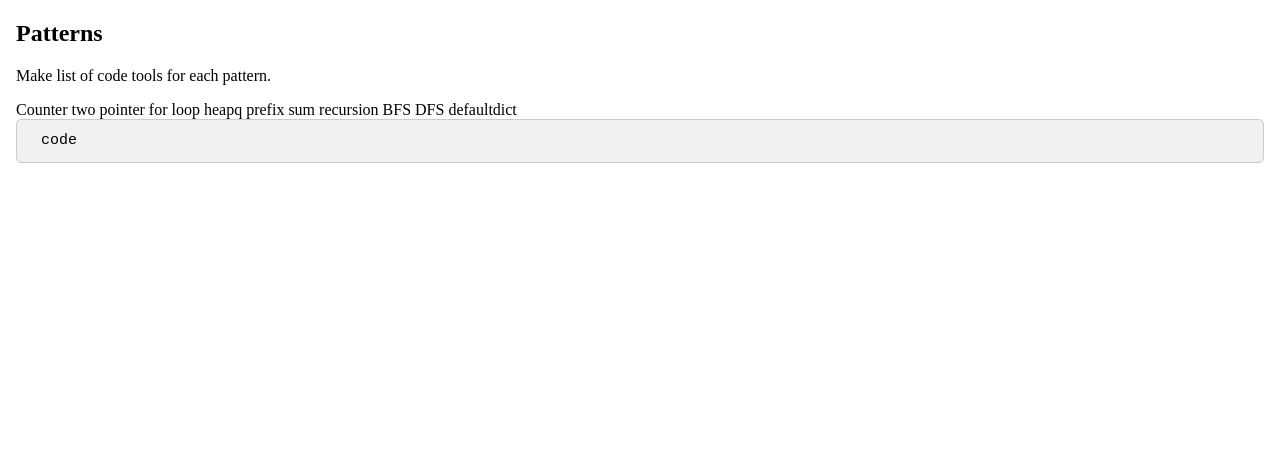
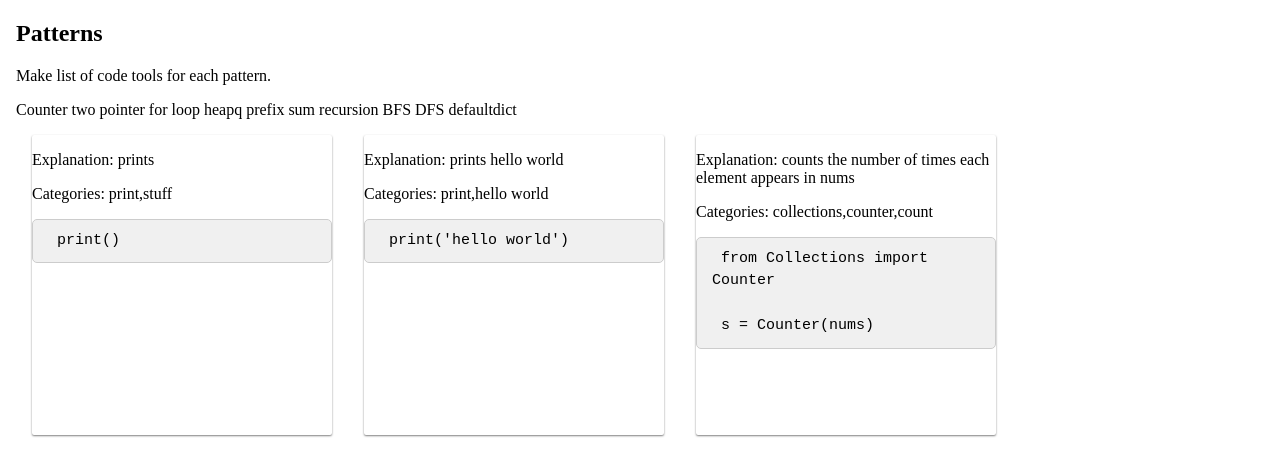
Before and after one commit to smithwithatypo/python-algorithm-snippets, an Angular app: page / in a window 1280 px wide. Shown: the top 476 px of the page. Built offline with nearby package versions, Linux system fonts and the light colour scheme.

Commit message:
added data service, data.json, and tested successfully

```diff
--- a/src/app/app.module.ts
+++ b/src/app/app.module.ts
@@ -1,5 +1,7 @@
 import { NgModule } from '@angular/core';
 import { BrowserModule } from '@angular/platform-browser';
+import { HttpClientModule } from '@angular/common/http';
+
 
 import { AppComponent } from './app.component';
 import { SnippetsComponent } from './snippets/snippets.component';
@@ -12,7 +14,8 @@ import { CodeBlockComponent } from './shared/components/code-block/code-block.co
     CodeBlockComponent
   ],
   imports: [
-    BrowserModule
+    BrowserModule,
+    HttpClientModule
   ],
   providers: [],
   bootstrap: [AppComponent]
--- a/src/app/models/snippet.ts
+++ b/src/app/models/snippet.ts
@@ -1,13 +1,11 @@
 export class Snippet {
     code: string = '';
     explanation: string = '';
-    use_case: string = '';
-    categories: Set<string> = new Set<string>();
+    categories: string[] = [];
 
-    constructor(code: string, explanation: string, use_case: string, categories: Set<string>) {
+    constructor(code: string, explanation: string, categories: string[]) {
         this.code = code;
         this.explanation = explanation;
-        this.use_case = use_case;
         this.categories = categories;
     }
 }
--- /dev/null
+++ b/src/app/services/data-service.service.ts
@@ -0,0 +1,20 @@
+import { Injectable } from '@angular/core';
+import { HttpClient } from '@angular/common/http';
+import { Observable } from 'rxjs';
+import { map } from 'rxjs/operators';
+import { Snippet } from '../models/snippet';
+
+@Injectable({
+  providedIn: 'root'
+})
+export class DataServiceService {
+
+  private dataUrl = '../../assets/data.json';
+  constructor(private http: HttpClient) { }
+
+  getData(): Observable<Snippet[]> {
+    return this.http.get<{data: Snippet[]}>(this.dataUrl).pipe(
+      map(response => response.data)
+    );
+  }
+}
--- a/src/app/snippets/snippets.component.css
+++ b/src/app/snippets/snippets.component.css
@@ -0,0 +1,12 @@
+.card {
+  background-color: #fff;
+  border-radius: 2px;
+  display: inline-block;
+  height: 300px;
+  margin: 1rem;
+  position: relative;
+  width: 300px;
+  box-shadow: 0 1px 2px rgba(0, 0, 0, 0.5);
+  overflow: hidden;
+  transition: all 0.3s ease-in-out;
+}
--- a/src/app/snippets/snippets.component.html
+++ b/src/app/snippets/snippets.component.html
@@ -15,6 +15,11 @@
 </div>
 
 
-<app-code-block>
-  {{data[0].code}}
-</app-code-block>
+<div *ngFor="let d of data" class="card">
+    <p>Explanation: {{d.explanation}}</p>
+    <p>Categories: {{d.categories}}</p>
+
+    <app-code-block>
+      {{d.code}}
+    </app-code-block>
+</div>
--- a/src/app/snippets/snippets.component.ts
+++ b/src/app/snippets/snippets.component.ts
@@ -1,5 +1,6 @@
 import { Component } from '@angular/core';
 import { Snippet } from '../models/snippet';
+import { DataServiceService } from '../services/data-service.service';
 
 @Component({
   selector: 'app-snippets',
@@ -9,10 +10,13 @@ import { Snippet } from '../models/snippet';
 export class SnippetsComponent {
   data: Snippet[] = [];
 
-  constructor() {
-  this.data.push(new Snippet("code", "explanation", "use_case", new Set<string>(["category"])));
+  constructor( private dataService: DataServiceService) { }
 
+  ngOnInit(): void {
+    this.dataService.getData().subscribe(data => this.data = data);
+    console.log(this.data)
   }
 
 
+
 }
--- a/src/assets/data.json
+++ b/src/assets/data.json
@@ -1,6 +1,21 @@
 {
-  "code": "print()",
-  "explanation": "prints",
-  "use_case": "prints stuff sometimes",
-  "categories": ["print", "stuff"]
+  "data": [
+    {
+      "code": "print()",
+      "explanation": "prints",
+      "categories": ["print", "stuff"]
+    },
+
+    {
+      "code": "print('hello world')",
+      "explanation": "prints hello world",
+      "categories": ["print", "hello world"]
+    },
+
+    {
+      "code": "from Collections import Counter \n\n s = Counter(nums)",
+      "explanation": "counts the number of times each element appears in nums",
+      "categories": ["collections", "counter", "count"]
+    }
+  ]
 }
```
Also changed, not shown: 1 other file (tests, documents, lock files or other folders).
